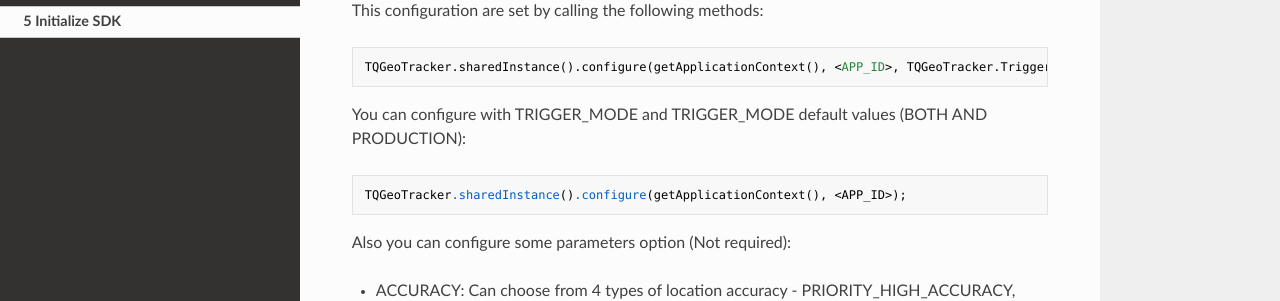
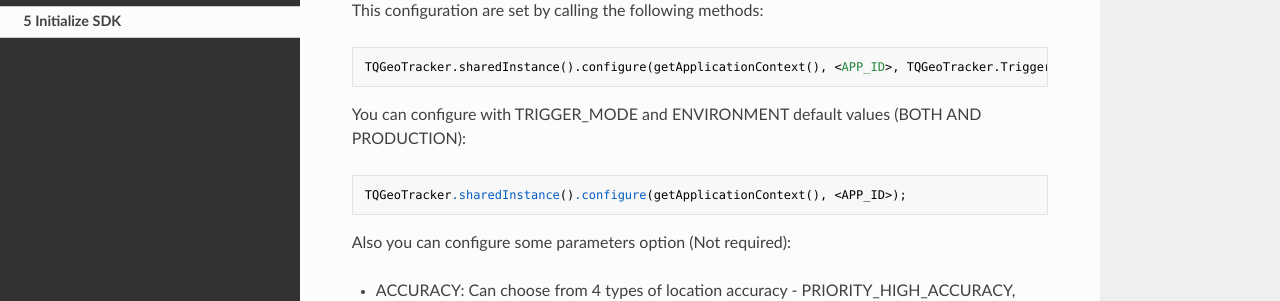
Before and after one commit to tq1/tqg-sdk-docs, an MkDocs documentation site: the page built from docs/menus/5-Initialize-SDK.md, in a window 1280 px wide and 1101 px high. Shown: the part 292-593 px from the top of the window. Built offline with MkDocs 1.6.1, drawn with Linux system fonts in a browser that asks for light colours; nearby versions of some CDN libraries.

Commit message:
Correct errors

````diff
--- a/docs/menus/5-Initialize-SDK.md
+++ b/docs/menus/5-Initialize-SDK.md
@@ -10,7 +10,7 @@ This configuration are set by calling the following methods:
 TQGeoTracker.sharedInstance().configure(getApplicationContext(), <APP_ID>, TQGeoTracker.TriggerMode.<TRIGGER_MODE>, TQGeoTracker.TQEnvironment.<ENVIRONMENT>);
 ```
 
-You can configure with TRIGGER_MODE and TRIGGER_MODE default values (BOTH AND PRODUCTION):
+You can configure with TRIGGER_MODE and ENVIRONMENT default values (BOTH AND PRODUCTION):
 
 ```
 TQGeoTracker.sharedInstance().configure(getApplicationContext(), <APP_ID>);
````
